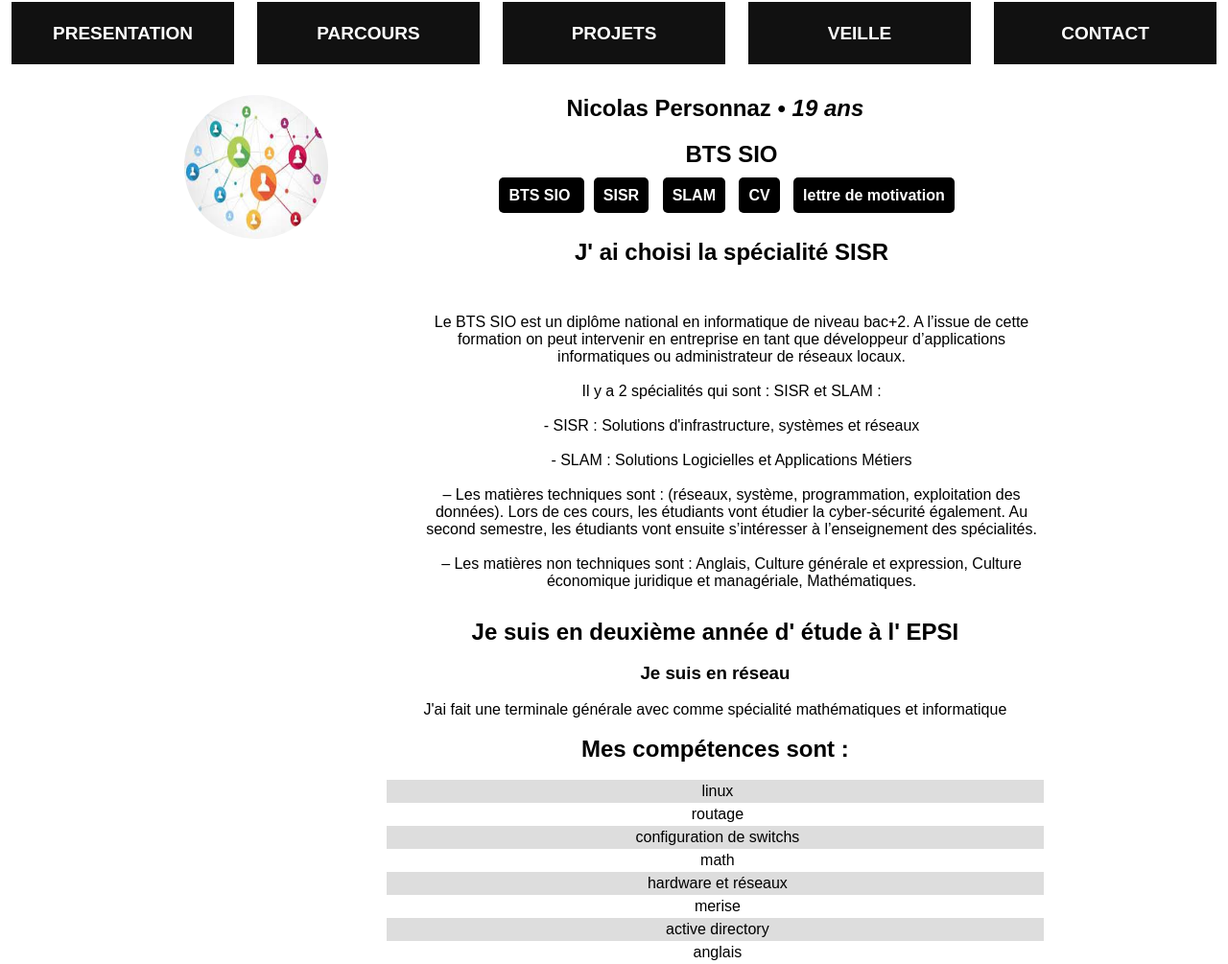
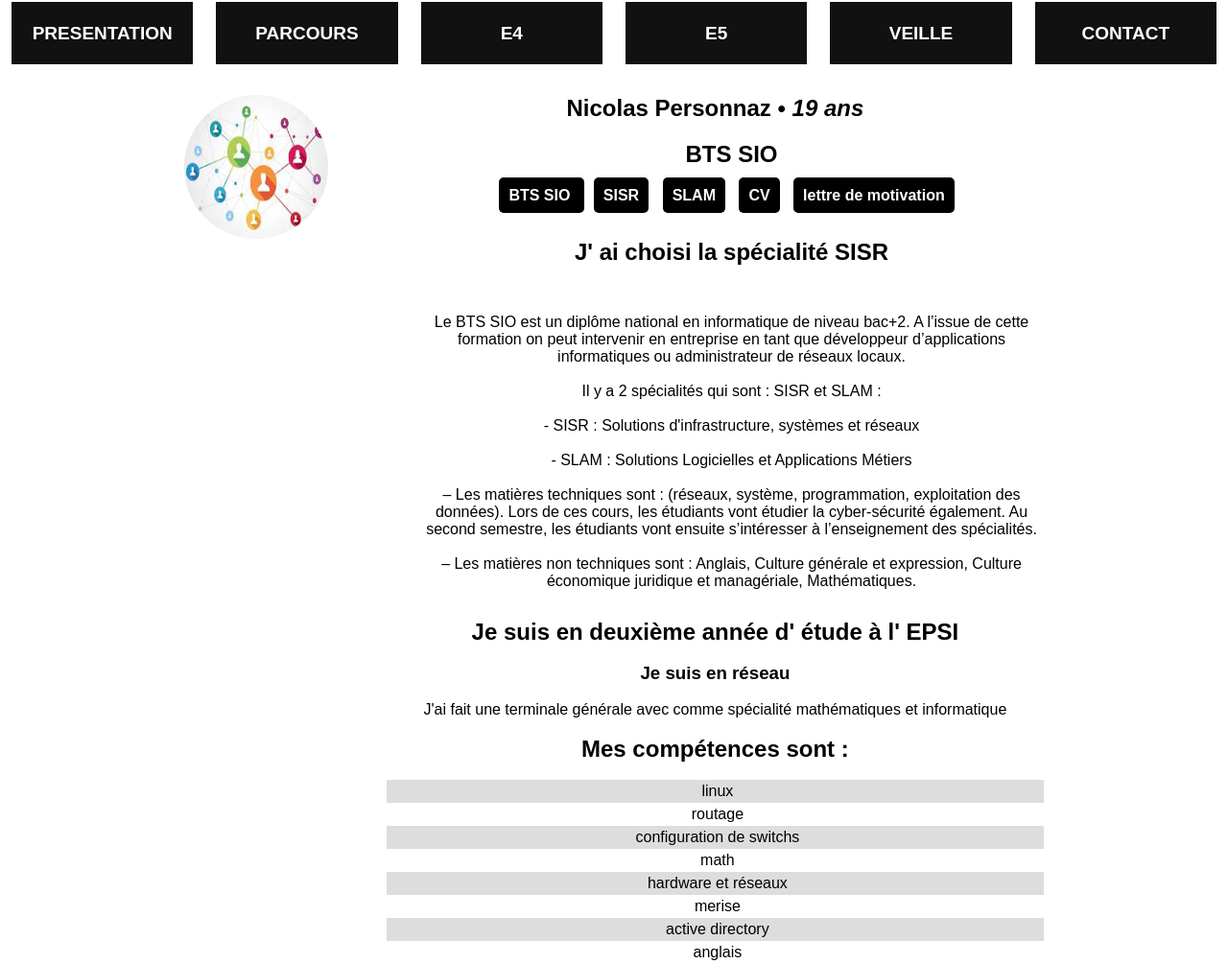
Before and after one commit to NicolasPersonnaz/nicolas.personnaz.github.io, a plain HTML site: page index.html in a window 1280 px wide. Shown: the whole page at 96% size. Drawn offline with Linux system fonts and the light colour scheme.

Commit message:
Update index.html

```diff
--- a/index.html
+++ b/index.html
@@ -15,10 +15,9 @@
             <nav>
             <ul id = "navlist">
             	<li><a href="index.html" >presentation</a></li>
-
                 <li><a href="parcours.html">parcours</a></li>
-
-            	<li><a href="projet.html">Projets</a></li>
+            	<li><a href="projet.html">e4</a></li>
+		<li><a href="e5.html">e5</a></li>
                 <li><a href="veille.html">Veille</a></li>
                 <li><a href="contact.html">Contact</a></li>
             </ul>
```
